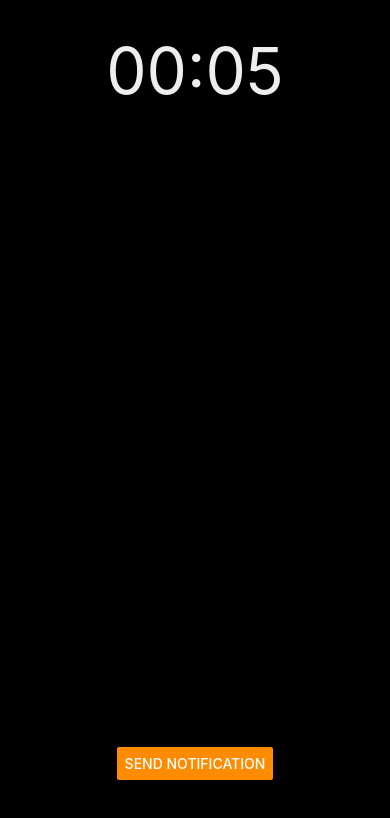
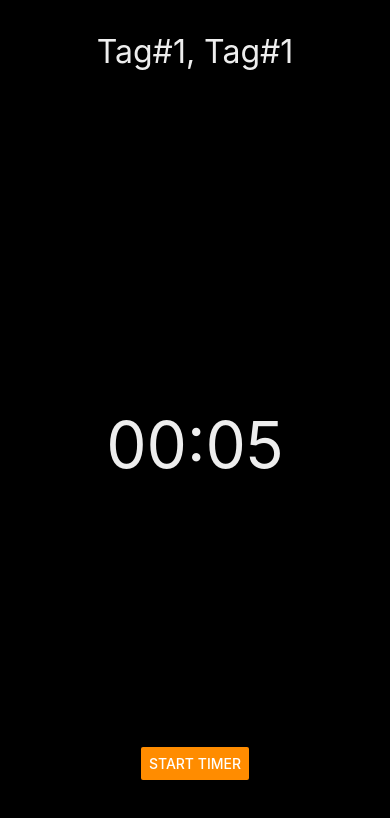
Before and after one commit to ImnIrdst/FTMR, a React Native app: screen / in a window 390 px wide. Shown: the top 818 px of the page. Built offline with nearby package versions, Linux system fonts and the light colour scheme.

Commit message:
Add Time Frame expanded component

```diff
--- a/App.tsx
+++ b/App.tsx
@@ -3,6 +3,7 @@ import { StatusBar } from "expo-status-bar";
 import { Button, SafeAreaView, StyleSheet, Text } from "react-native";
 import { sendNotification } from "./js/utils/NotificationUtils";
 import { CountDownTimer, TimerAction } from "./js/components/CountDownTimer";
+import { TimeFrameExpanded } from "./js/components/TimeFrameExpanded";
 
 interface State {
     timerAction: TimerAction
@@ -11,30 +12,34 @@ interface State {
 interface Props {}
 
 export default class App extends React.Component<Props, State> {
-
     constructor(props: Props) {
-        super(props)
+        super(props);
         this.state = {
             timerAction: TimerAction.Free,
-        }
+        };
     }
 
     onTimerFinished = () => {
-        sendNotification()
+        sendNotification();
     };
 
     startTimer = () => {
-        this.setState({timerAction: TimerAction.Start})
-    }
+        this.setState({ timerAction: TimerAction.Start });
+    };
 
     render = () => (
         <SafeAreaView style={styles.container}>
             <StatusBar style="light" backgroundColor="black" />
 
-            <CountDownTimer action={this.state.timerAction} onTimerFinished={this.onTimerFinished} />
+            <TimeFrameExpanded />
+
+            <CountDownTimer
+                action={this.state.timerAction}
+                onTimerFinished={this.onTimerFinished}
+            />
 
             <Button
-                title="Send Notification"
+                title="Start Timer"
                 onPress={this.startTimer}
                 color="darkorange"
             />
--- /dev/null
+++ b/js/components/TimeFrameExpanded.tsx
@@ -0,0 +1,27 @@
+import React from "react";
+import { StyleSheet, Text } from "react-native";
+
+interface Props {}
+
+export enum TimerAction {
+    Free,
+    Start,
+}
+
+export class TimeFrameExpanded extends React.Component<Props> {
+    tags = ["Tag#1", "Tag#1"];
+
+    tagsFormatted = () => this.tags.join(", ");
+
+    render = () => <Text style={styles.body}>{this.tagsFormatted()}</Text>;
+}
+
+const styles = StyleSheet.create({
+    body: {
+        textAlignVertical: "center",
+        flex: 1,
+        padding: 32,
+        fontSize: 32,
+        color: "#eee",
+    },
+});
```
